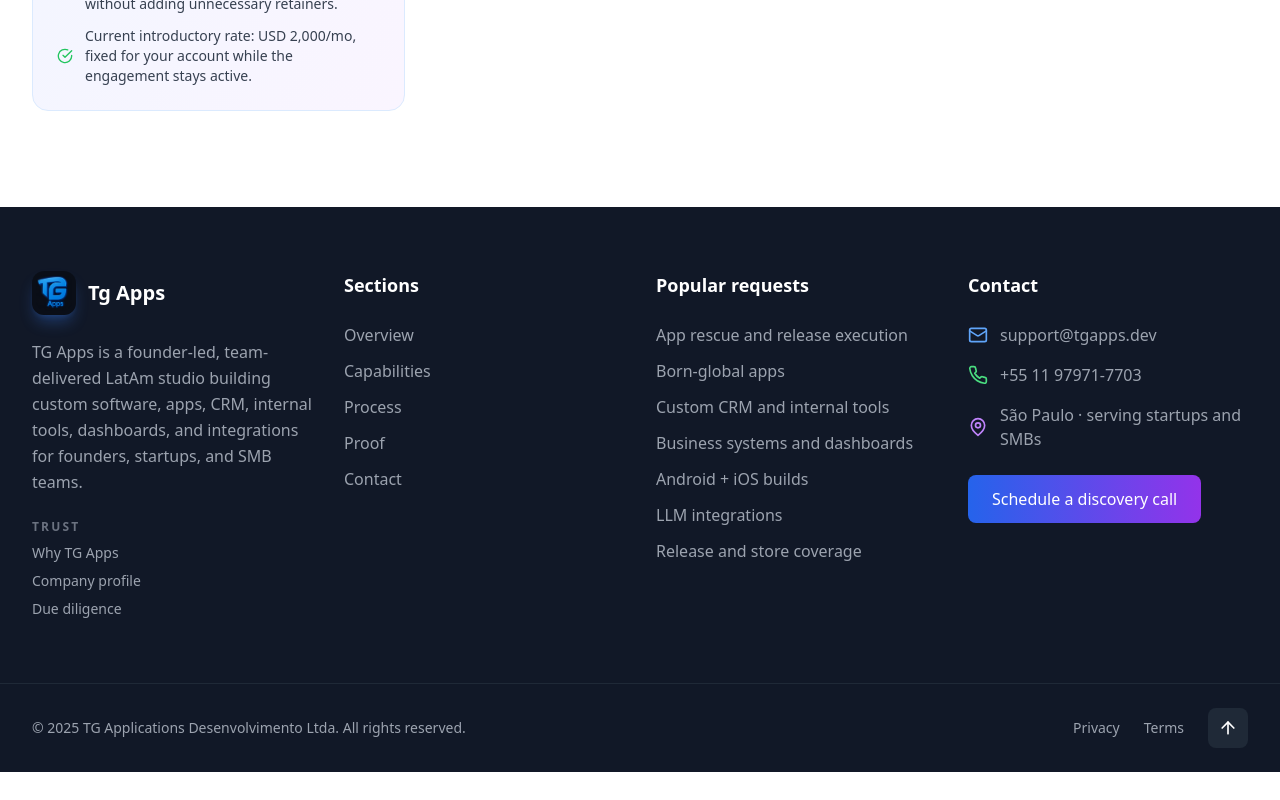
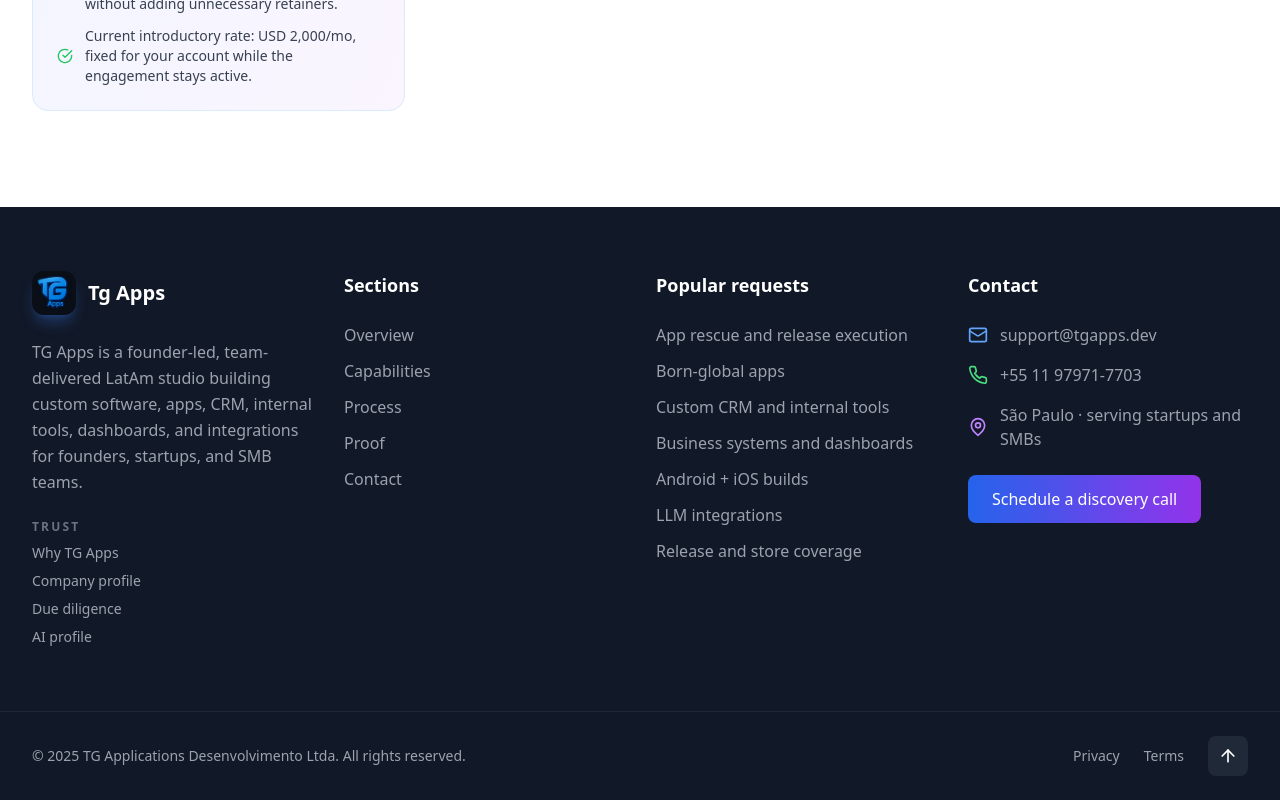
Before and after one commit to tgthiag/tgapps.dev, a React (Vite) app: page / in a window 1280 px wide. Shown: the part 9128-9928 px from the top of the page. Before the commit the page ends 9900 px from the top, so only its background shows below. Built offline with nearby package versions, Linux system fonts and the light colour scheme.

Commit message:
feat: add AI profile link to footer and update index.html with LLM profile reference

```diff
--- a/index.html
+++ b/index.html
@@ -3,6 +3,7 @@
   <head>
     <meta charset="UTF-8" />
     <link rel="icon" type="image/png" href="/logo.png" />
+    <link rel="alternate" type="text/plain" href="https://tgapps.dev/llms.txt" title="TG Apps LLM profile" />
     <meta name="viewport" content="width=device-width, initial-scale=1.0" />
     <meta name="msvalidate.01" content="016DA6AD80E7295BE131B66A9A6112AF" />
     <!-- Google tag (gtag.js) -->
--- a/src/components/Footer.tsx
+++ b/src/components/Footer.tsx
@@ -45,6 +45,10 @@
     {
       label: language === 'pt' ? 'Due diligence' : 'Due diligence',
       href: landingSlugsByLocale[language].dueDiligence
+    },
+    {
+      label: language === 'pt' ? 'Perfil para IA' : 'AI profile',
+      href: '/llms.txt'
     }
   ];
 
```
